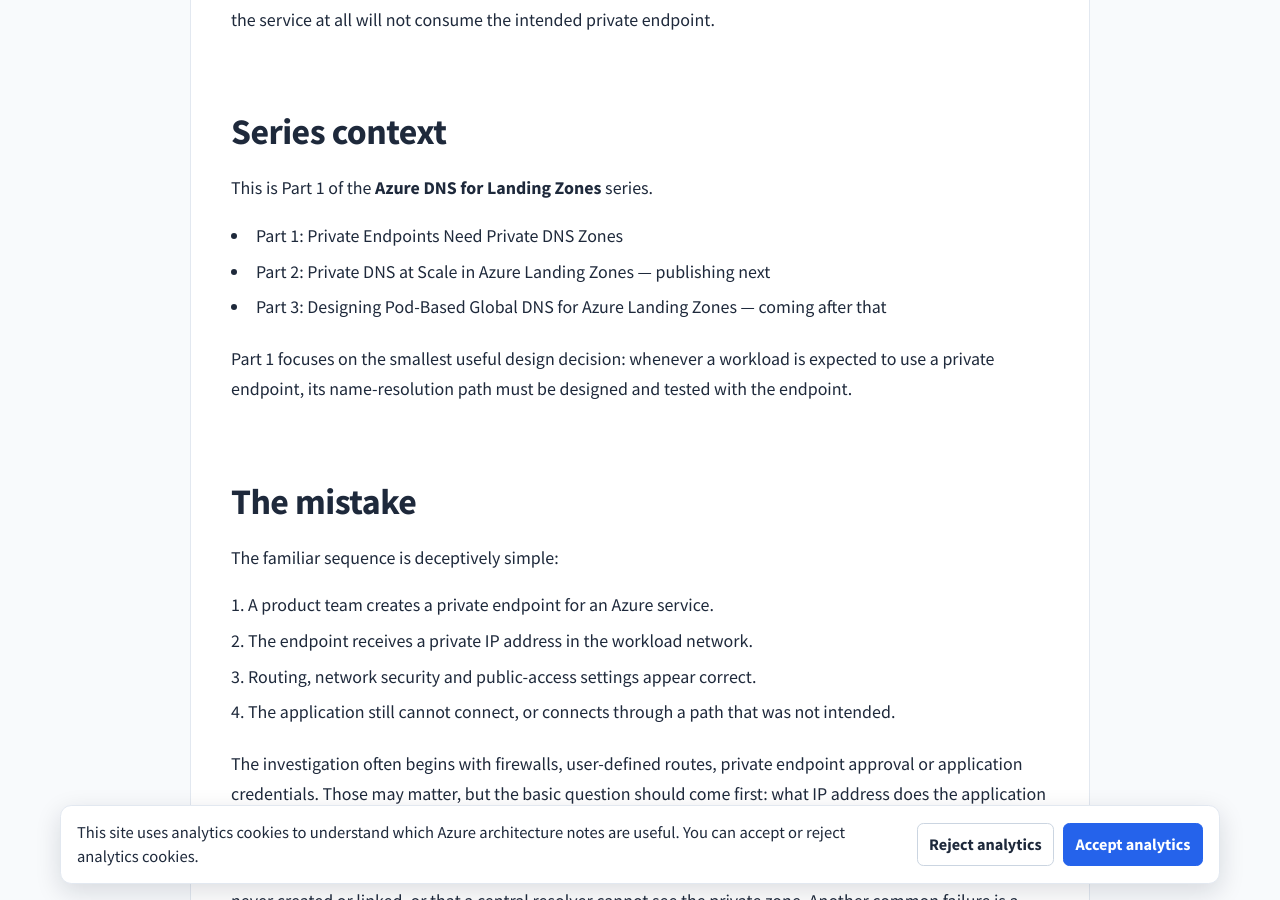
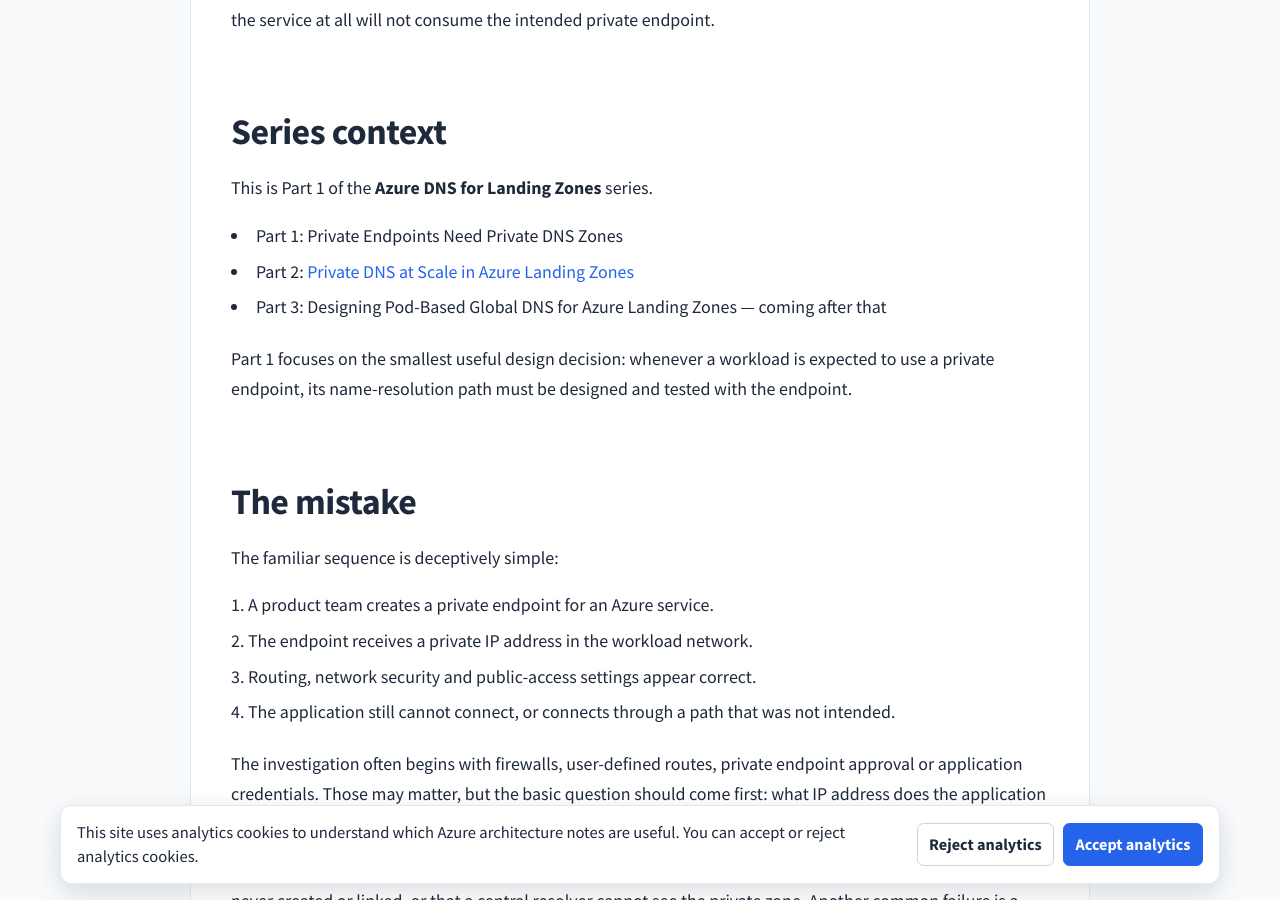
Before and after one commit to czujto/nowcloud, a Jekyll site: the page built from _posts/2026-05-26-private-endpoints-need-private-dns-zones.md, in a window 1280 px wide and 900 px high, scrolled down 882 px. Built offline with Jekyll 4.4.1, drawn with Linux system fonts in a browser that asks for light colours; nearby versions of some CDN libraries; comment, search, counter and statistics services are not loaded; some of the changed text lies outside the part shown.

Commit message:
Link published Private DNS article from series

```diff
--- a/_posts/2026-05-26-private-endpoints-need-private-dns-zones.md
+++ b/_posts/2026-05-26-private-endpoints-need-private-dns-zones.md
@@ -36,7 +36,7 @@
 This is Part 1 of the **Azure DNS for Landing Zones** series.
 
 - Part 1: Private Endpoints Need Private DNS Zones
-- Part 2: Private DNS at Scale in Azure Landing Zones — publishing next
+- Part 2: [Private DNS at Scale in Azure Landing Zones]({% post_url 2026-05-29-private-dns-at-scale-in-azure-landing-zones %})
 - Part 3: Designing Pod-Based Global DNS for Azure Landing Zones — coming after that
 
 Part 1 focuses on the smallest useful design decision: whenever a workload is expected to use a private endpoint, its name-resolution path must be designed and tested with the endpoint.
@@ -352,7 +352,7 @@
 ## Related architecture notes
 
 - [Azure Networking](/azure-networking/)
-- Private DNS at Scale in Azure Landing Zones — publishing next.
+- [Private DNS at Scale in Azure Landing Zones]({% post_url 2026-05-29-private-dns-at-scale-in-azure-landing-zones %})
 - Designing Pod-Based Global DNS for Azure Landing Zones - coming after that.
 
 ## Summary
```
